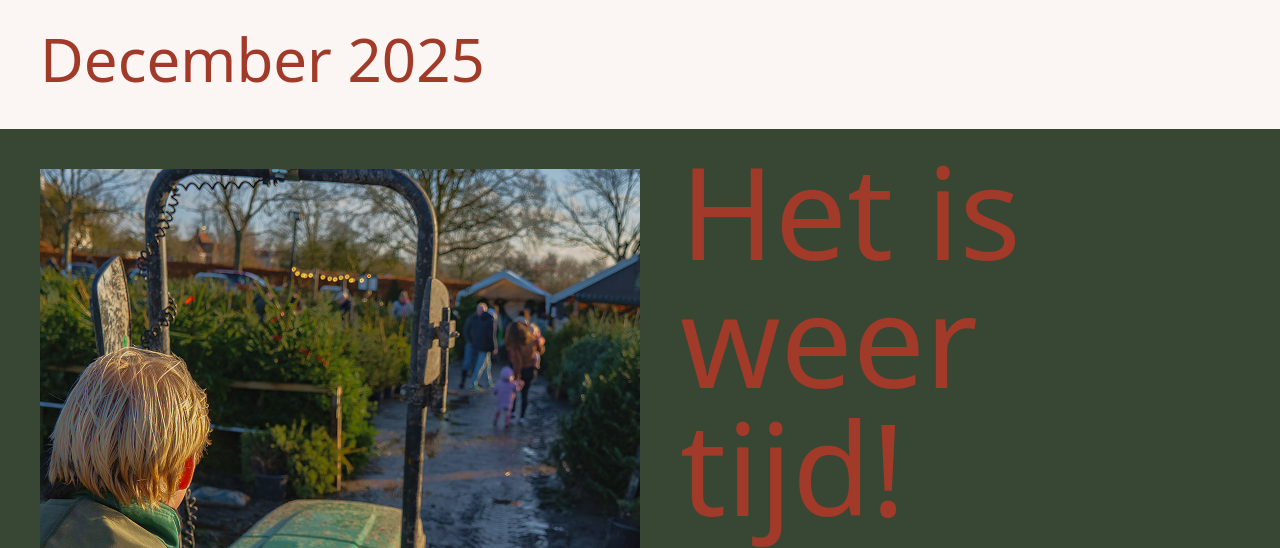
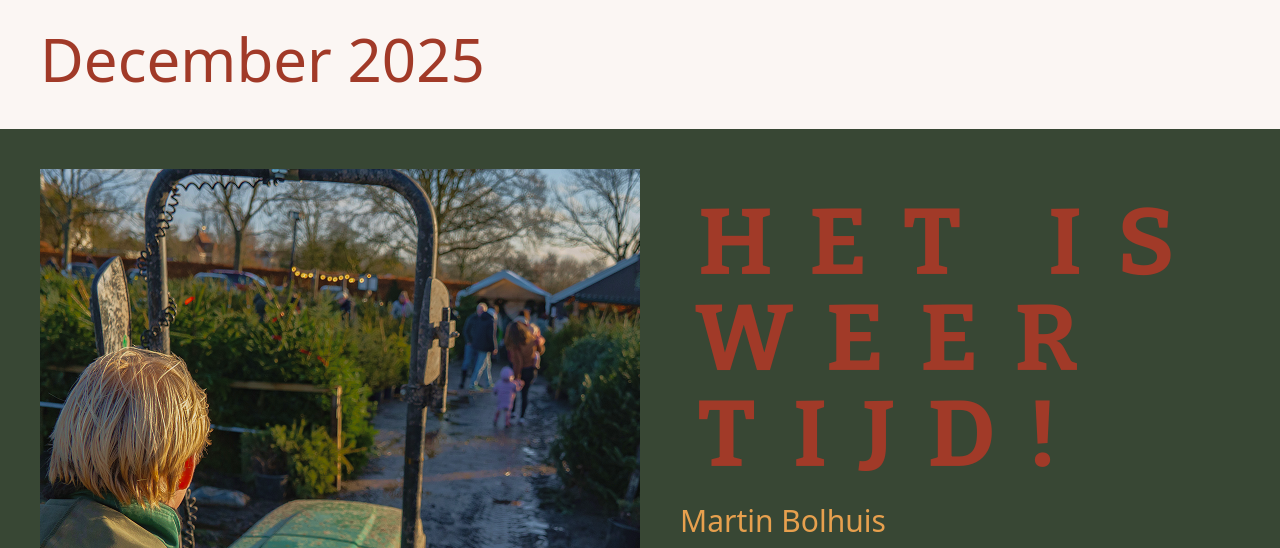
Before and after one commit to Tygo-L/DD-2, a website: page prototype/html/blog.html in a window 1280 px wide. Shown: the part 187-735 px from the top of the page. Drawn offline with Linux system fonts and the light colour scheme.

Commit message:
imported font and applied in /blog.html

```diff
--- a/prototype/html/blog.html
+++ b/prototype/html/blog.html
@@ -92,7 +92,7 @@
             <img src="./img/DSC02945.png" alt="op de traktor" class="w-[600px] m-10" />
             <div class="flex flex-col space justify-center">
                 <div class="mb-11">
-                    <p class="text-9xl mb-5 text-KR w-[550px]">Het is weer tijd!</p>
+                    <p class="text-8xl mb-5 text-KR font-bitter">Het is weer tijd!</p>
                     <p class="text-3xl text-KL">Martin Bolhuis</p>
                 </div>
                 <p class="text-xl text-WW pr-9">
--- a/prototype/src/input.css
+++ b/prototype/src/input.css
@@ -33,3 +33,16 @@
 .recentCase:hover {
   opacity: 1;
 }
+
+@font-face {
+  font-family: "Bitter Boldhuis";
+  src: url(./Bitter-Boldhuis.ttf);
+}
+
+:root {
+  --font-bitter:  "Bitter Boldhuis", ui-serif, Georgia, "Times New Roman", serif
+}
+
+@layer utilities {
+    .font-bitter { font-family: var(--font-bitter) !important; }
+}
```
Also changed, not shown: prototype/src/Bitter-Boldhuis.ttf (added), prototype/src/output.css.
